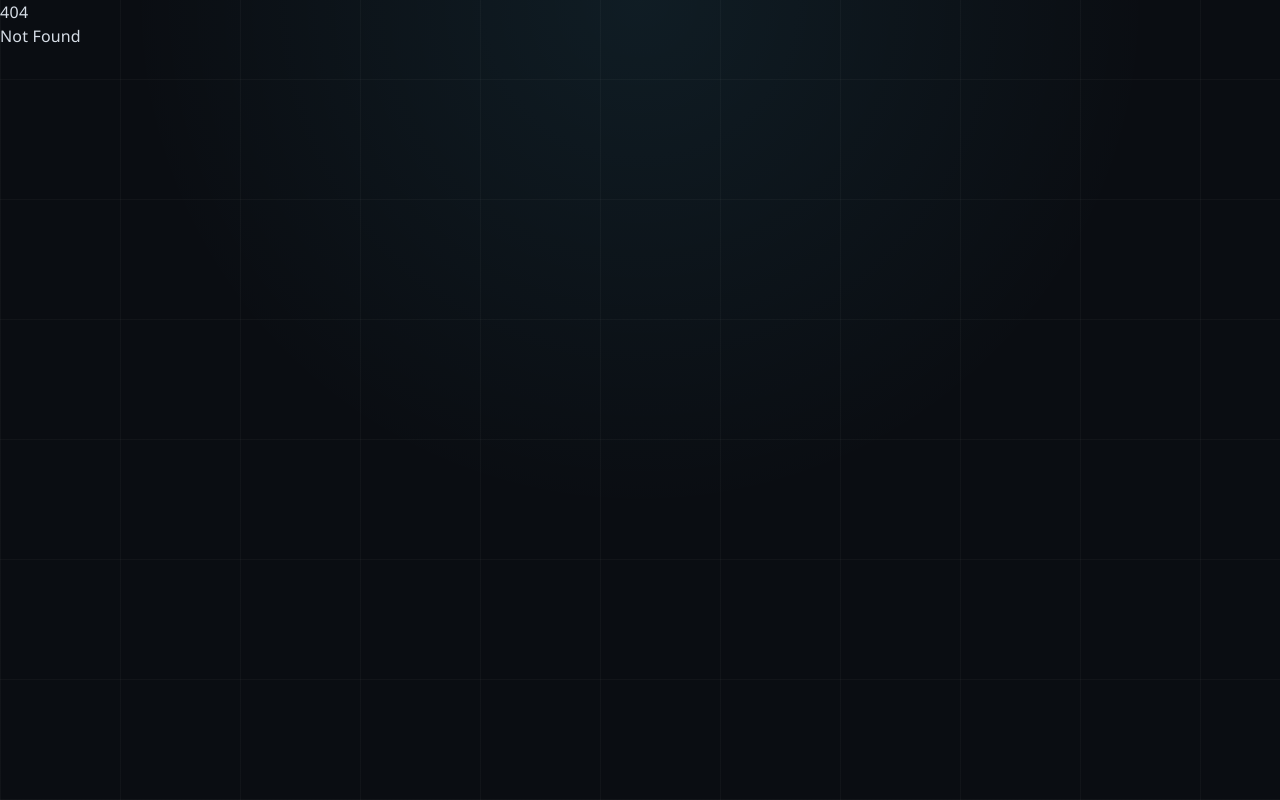
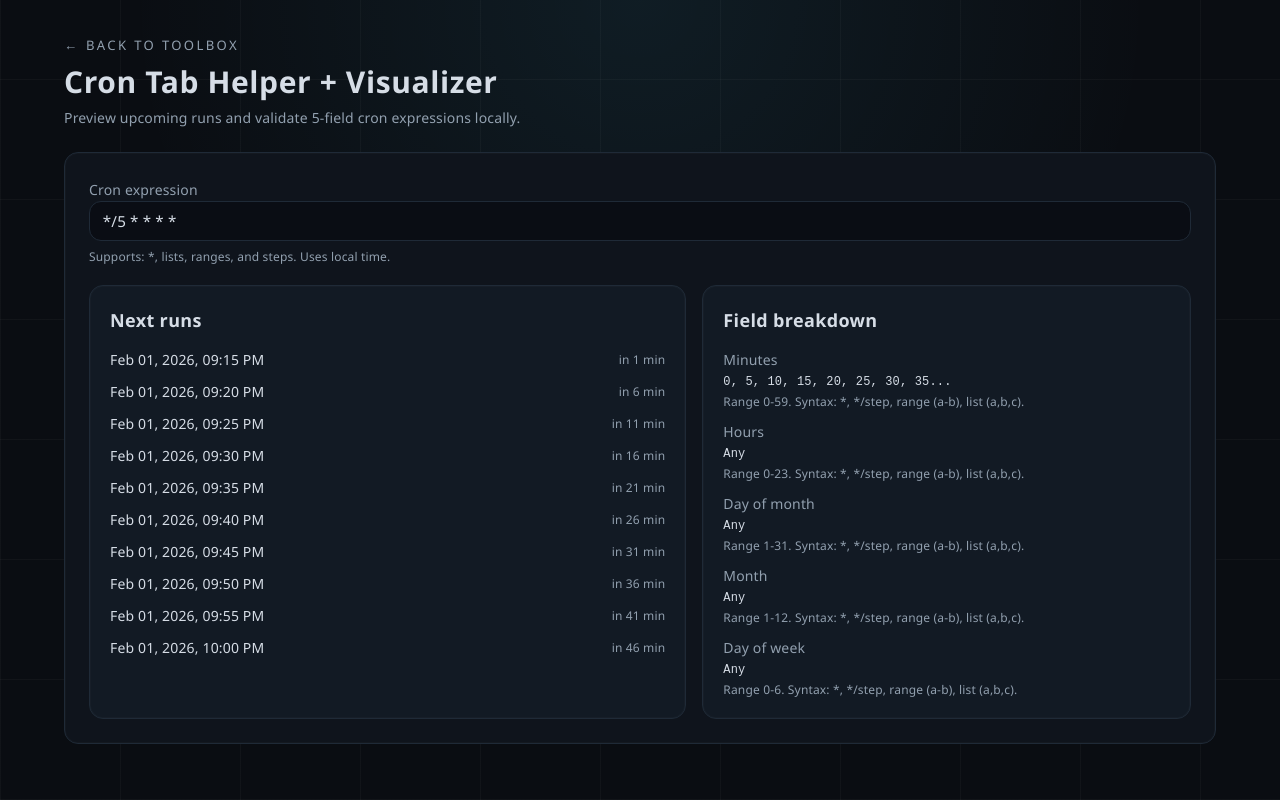
Before and after one commit to vdtdg/dev-toolbox, a SvelteKit app: page /tools/cron in a window 1280 px wide. Before the commit this address had no page. Built offline with nearby package versions, Linux system fonts and the light colour scheme.

Commit message:
Added cron tool

```diff
--- /dev/null
+++ b/src/routes/tools/cron/+page.svelte
@@ -0,0 +1,277 @@
+<script>
+	const fieldRanges = {
+		minute: [0, 59],
+		hour: [0, 23],
+		day: [1, 31],
+		month: [1, 12],
+		weekday: [0, 6]
+	};
+
+	const fieldLabels = {
+		minute: 'Minutes',
+		hour: 'Hours',
+		day: 'Day of month',
+		month: 'Month',
+		weekday: 'Day of week'
+	};
+
+	let cronExpression = '*/5 * * * *';
+	let baseDate = new Date();
+	const runCount = 10;
+	let parseError = '';
+
+	const parseField = (value, [min, max], { allowQuestion = false, mapDow = false } = {}) => {
+		const trimmed = value.trim();
+		if (!trimmed) {
+			throw new Error('Empty field');
+		}
+		if (allowQuestion && trimmed === '?') {
+			return { values: new Set(), any: true };
+		}
+
+		const segments = trimmed.split(',');
+		const values = new Set();
+		let any = false;
+
+		for (const segment of segments) {
+			const [baseRaw, stepRaw] = segment.split('/');
+			const base = baseRaw === '' ? '*' : baseRaw;
+			const step = stepRaw ? Number(stepRaw) : 1;
+			if (!Number.isInteger(step) || step <= 0) {
+				throw new Error(`Invalid step: ${stepRaw}`);
+			}
+
+			if (base === '*') {
+				any = true;
+				for (let i = min; i <= max; i += step) {
+					values.add(i);
+				}
+				continue;
+			}
+
+			let start = null;
+			let end = null;
+			if (base.includes('-')) {
+				const [startRaw, endRaw] = base.split('-');
+				start = Number(startRaw);
+				end = Number(endRaw);
+			} else {
+				start = Number(base);
+				end = stepRaw ? max : start;
+			}
+
+			if (!Number.isInteger(start) || !Number.isInteger(end)) {
+				throw new Error(`Invalid range: ${base}`);
+			}
+			if (mapDow) {
+				start = start === 7 ? 0 : start;
+				end = end === 7 ? 0 : end;
+			}
+			if (start < min || start > max || end < min || end > max) {
+				throw new Error(`Value out of range: ${base}`);
+			}
+			if (end < start) {
+				throw new Error(`Invalid range: ${base}`);
+			}
+
+			for (let i = start; i <= end; i += step) {
+				values.add(i);
+			}
+		}
+
+		return { values, any: any && values.size === max - min + 1 };
+	};
+
+	const parseCron = (expression) => {
+		const parts = expression.trim().split(/\s+/);
+		if (parts.length !== 5) {
+			throw new Error('Cron expression must have 5 fields.');
+		}
+
+		const minute = parseField(parts[0], fieldRanges.minute);
+		const hour = parseField(parts[1], fieldRanges.hour);
+		const day = parseField(parts[2], fieldRanges.day, { allowQuestion: true });
+		const month = parseField(parts[3], fieldRanges.month);
+		const weekday = parseField(parts[4], fieldRanges.weekday, {
+			allowQuestion: true,
+			mapDow: true
+		});
+
+		return { minute, hour, day, month, weekday };
+	};
+
+	const formatList = (values, maxItems = 8) => {
+		const list = Array.from(values).sort((a, b) => a - b);
+		if (list.length <= maxItems) return list.join(', ');
+		return `${list.slice(0, maxItems).join(', ')}...`;
+	};
+
+	const matchesCron = (cron, date) => {
+		const minute = date.getMinutes();
+		const hour = date.getHours();
+		const day = date.getDate();
+		const month = date.getMonth() + 1;
+		const weekday = date.getDay();
+
+		const minuteMatch = cron.minute.values.has(minute);
+		const hourMatch = cron.hour.values.has(hour);
+		const monthMatch = cron.month.values.has(month);
+
+		const dayAny = cron.day.any || cron.day.values.size === 0;
+		const weekdayAny = cron.weekday.any || cron.weekday.values.size === 0;
+		const dayMatch = dayAny ? true : cron.day.values.has(day);
+		const weekdayMatch = weekdayAny ? true : cron.weekday.values.has(weekday);
+
+		const dayOk =
+			dayAny && weekdayAny
+				? true
+				: dayAny
+					? weekdayMatch
+					: weekdayAny
+						? dayMatch
+						: dayMatch || weekdayMatch;
+
+		return minuteMatch && hourMatch && monthMatch && dayOk;
+	};
+
+	const getNextRuns = (cron, start, count) => {
+		const results = [];
+		let cursor = new Date(start);
+		cursor.setSeconds(0, 0);
+		cursor = new Date(cursor.getTime() + 60000);
+		let guard = 0;
+		const maxIterations = 525600;
+
+		while (results.length < count && guard < maxIterations) {
+			if (matchesCron(cron, cursor)) {
+				results.push(new Date(cursor));
+			}
+			cursor = new Date(cursor.getTime() + 60000);
+			guard += 1;
+		}
+
+		return results;
+	};
+
+	const formatDateTime = (date) =>
+		new Intl.DateTimeFormat(undefined, {
+			year: 'numeric',
+			month: 'short',
+			day: '2-digit',
+			hour: '2-digit',
+			minute: '2-digit'
+		}).format(date);
+
+	const formatRelative = (date) => {
+		const deltaMs = date.getTime() - Date.now();
+		const minutes = Math.round(deltaMs / 60000);
+		if (minutes === 0) return 'now';
+		if (minutes < 60) return `in ${minutes} min`;
+		const hours = Math.floor(minutes / 60);
+		const remainder = minutes % 60;
+		return `in ${hours}h ${remainder}m`;
+	};
+
+	$: parsedCron = null;
+	$: nextRuns = [];
+	$: fieldSummary = [];
+	const syntaxHint = 'Syntax: *, */step, range (a-b), list (a,b,c).';
+	$: {
+		parseError = '';
+		try {
+			parsedCron = parseCron(cronExpression);
+			baseDate = new Date();
+			nextRuns = getNextRuns(parsedCron, baseDate, Number(runCount) || 10);
+			fieldSummary = Object.keys(fieldRanges).map((key) => {
+				const field = parsedCron[key];
+				const any = field.any || field.values.size === 0;
+				const [min, max] = fieldRanges[key];
+				return {
+					key,
+					label: fieldLabels[key],
+					any,
+					values: any ? 'Any' : formatList(field.values),
+					range: `${min}-${max}`,
+					hint: syntaxHint
+				};
+			});
+		} catch (error) {
+			parseError = error.message;
+			parsedCron = null;
+			nextRuns = [];
+			fieldSummary = [];
+		}
+	}
+</script>
+
+<div class="min-h-screen">
+	<div class="mx-auto flex max-w-[1200px] flex-col gap-6 px-6 py-8">
+		<header class="space-y-2">
+			<a class="back-link" href="/">
+				<span aria-hidden="true">←</span>
+				Back to toolbox
+			</a>
+			<h1 class="text-3xl font-semibold">Cron Tab Helper + Visualizer</h1>
+			<p class="text-sm text-[var(--color-muted)]">
+				Preview upcoming runs and validate 5-field cron expressions locally.
+			</p>
+		</header>
+
+		<section class="panel space-y-5 p-6">
+			<div class="flex flex-col gap-4 lg:flex-row lg:items-end lg:justify-between">
+				<div class="flex-1 space-y-2">
+					<label class="text-sm text-[var(--color-muted)]" for="cron-input">Cron expression</label>
+					<input
+						id="cron-input"
+						type="text"
+						class="search-input"
+						placeholder="*/5 * * * *"
+						bind:value={cronExpression}
+						aria-label="Cron expression"
+					/>
+					<p class="text-xs text-[var(--color-muted)]">
+						Supports: *, lists, ranges, and steps. Uses local time.
+					</p>
+				</div>
+			</div>
+
+			{#if parseError}
+				<div class="alert alert-danger">{parseError}</div>
+			{/if}
+
+			<div class="grid gap-4 lg:grid-cols-[1.1fr_0.9fr]">
+				<div class="panel panel-muted p-5">
+					<h2 class="text-lg font-semibold">Next runs</h2>
+					{#if nextRuns.length === 0}
+						<p class="mt-3 text-sm text-[var(--color-muted)]">No upcoming runs found.</p>
+					{:else}
+						<ol class="mt-4 space-y-3 text-sm">
+							{#each nextRuns as run}
+								<li class="flex items-center justify-between gap-3">
+									<span>{formatDateTime(run)}</span>
+									<span class="text-xs text-[var(--color-muted)]">{formatRelative(run)}</span>
+								</li>
+							{/each}
+						</ol>
+					{/if}
+				</div>
+				<div class="panel panel-muted p-5">
+					<h2 class="text-lg font-semibold">Field breakdown</h2>
+					<ul class="mt-4 space-y-3 text-sm">
+						{#each fieldSummary as field}
+							<li class="flex flex-col gap-1">
+								<span class="text-[var(--color-muted)]">{field.label}</span>
+								<span class="font-mono text-xs text-[var(--color-text)]">
+									{field.values}
+								</span>
+								<span class="text-xs text-[var(--color-muted)]">
+									Range {field.range}. {field.hint}
+								</span>
+							</li>
+						{/each}
+					</ul>
+				</div>
+			</div>
+		</section>
+	</div>
+</div>
```
